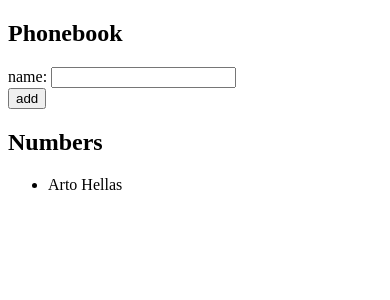
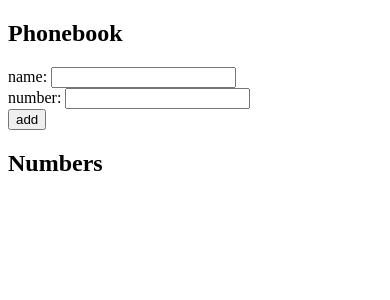
Before and after one commit to BSKHQ/part2, a React (Vite) app in the folder phonebook/: page / in a window 390 px wide. Shown: the top 300 px of the page. Built offline with nearby package versions, Linux system fonts and the light colour scheme.

Commit message:
2.8: The Phonebook Step 3

```diff
--- a/phonebook/src/App.jsx
+++ b/phonebook/src/App.jsx
@@ -1,18 +1,21 @@
 import { useState } from 'react'
 
 const App = () => {
-  const [persons, setPersons] = useState([
-    { name: 'Arto Hellas' }
-  ])
+  const [persons, setPersons] = useState([])
   const [newName, setNewName] = useState('')
+  const [newNumber, setNewNumber] = useState('')
 
-  const handleNewInput = (event) => {
+  const handleNewNumber = (event) => {
+    setNewNumber(event.target.value)
+  }
+
+  const handleNewName = (event) => {
     setNewName(event.target.value)
   }
 
   const handleSubmit = (event) => {
     event.preventDefault()
-    const newPerson = { name: newName }
+    const newPerson = { name: newName, number: newNumber }
 
     if (persons.find(
                 ({name}) =>
@@ -23,7 +26,7 @@
     else {
       setPersons(persons.concat(newPerson))
       setNewName('')
-
+      setNewNumber('')
     }
   }
 
@@ -32,7 +35,10 @@
       <h2>Phonebook</h2>
       <form onSubmit={handleSubmit}>
         <div>
-          name: <input value={newName} onChange={handleNewInput} />
+          name: <input value={newName} onChange={handleNewName} />
+        </div>
+        <div>
+          number: <input value={newNumber} onChange={handleNewNumber} />
         </div>
         <div>
           <button type="submit">add</button>
@@ -41,7 +47,7 @@
       <h2>Numbers</h2>
       <ul>
         {persons.map(
-          person => <li key={person.name}>{person.name}</li>
+          person => <li key={person.name}>{person.name} {person.number}</li>
         )}
       </ul>
     </div>
```
